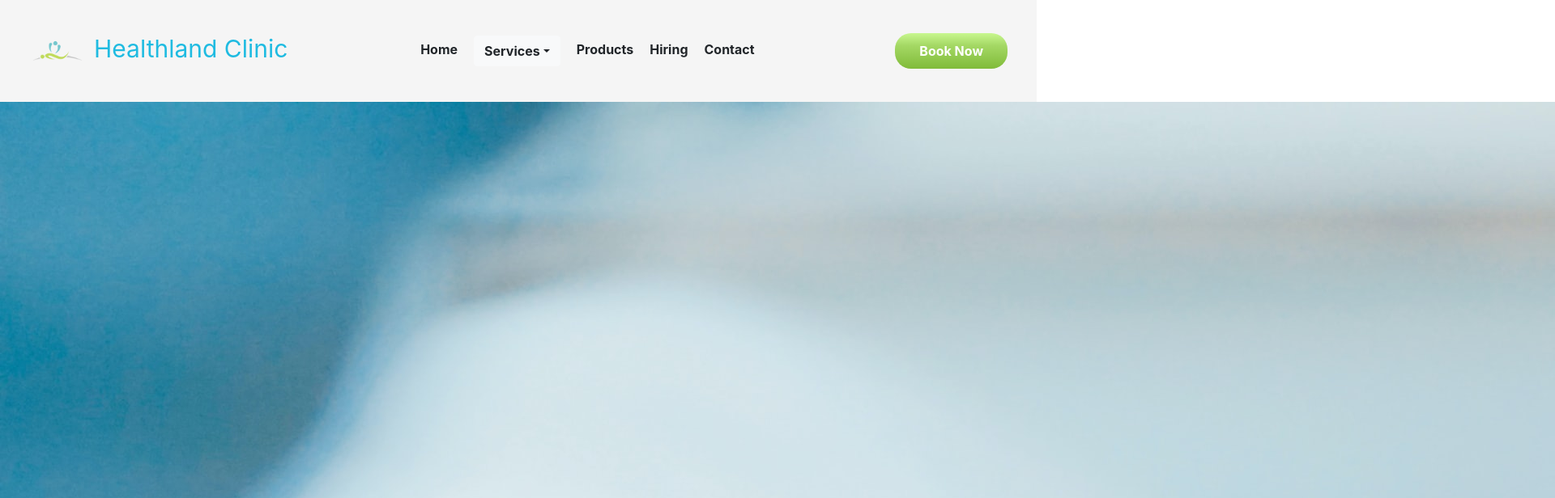
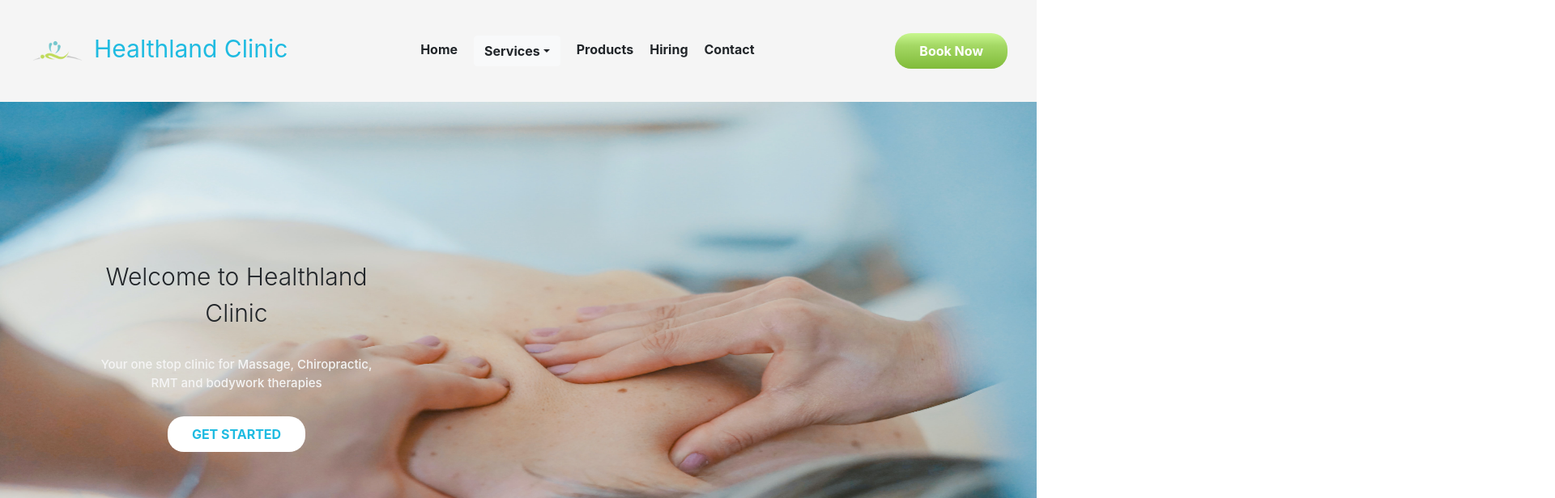
Before and after one commit to Nllai/Lab-project1, a React (Create React App) app: page / in a window 1280 px wide. Shown: the top 616 px of the page at 81% size, 1920 px wide, since content can reach past the window. Built offline with nearby package versions, Linux system fonts and the light colour scheme.

Commit message:
Add banner

```diff
--- a/src/App.js
+++ b/src/App.js
@@ -3,7 +3,7 @@ import { BrowserRouter as Router, Switch, Route, Link } from "react-router-dom";
 import "./App.css";
 import Nav from "./Components/Nav";
 import Contact from "./Components/Contact";
-import landingpageimg from "./Components/images/landingpageimg.jpg";
+import Banner from "./Components/Banner";
 
 function App() {
     return (
@@ -15,7 +15,7 @@ function App() {
                     </Route>
                     <Route path="/">
                         <Nav />
-                        <img src={landingpageimg} alt="landing_page_img" />
+                        <Banner />
                         <Link to="/contact">Contact us</Link>
                     </Route>
                 </Switch>
--- /dev/null
+++ b/src/Components/Banner.css
@@ -0,0 +1,37 @@
+.banner-img {
+    width: 100%;
+    height: 75vh;
+    position: relative;
+}
+
+.banner-text {
+    position: absolute;
+    top: 300px;
+    left: 100px;
+    width: 30%;
+}
+
+.text1 {
+    font-size: 30px;
+    font-weight: 300;
+    margin: 10px;
+    padding: 10px;
+}
+
+.text2 {
+    font-size: 15px;
+    font-weight: 500;
+    color: whitesmoke;
+    margin: 10px;
+    padding: 10px;
+}
+
+.banner-text > button {
+    padding: 10px 30px;
+    margin: 10px 20px;
+    border-radius: 20px;
+    color: #1fbbe1;
+    font-weight: bold;
+    background-color: white;
+    border: none;
+}
--- /dev/null
+++ b/src/Components/Banner.js
@@ -0,0 +1,25 @@
+import React from "react";
+import landingpageimg from "./images/landingpageimg.jpg";
+import "./Banner.css";
+
+function Banner() {
+    return (
+        <div>
+            <img
+                src={landingpageimg}
+                alt="landing_page_img"
+                className="banner-img"
+            />
+            <div className="banner-text">
+                <div className="text1">Welcome to Healthland Clinic</div>
+                <div className="text2">
+                    Your one stop clinic for Massage, Chiropractic, RMT and
+                    bodywork therapies
+                </div>
+                <button>GET STARTED</button>
+            </div>
+        </div>
+    );
+}
+
+export default Banner;
```
